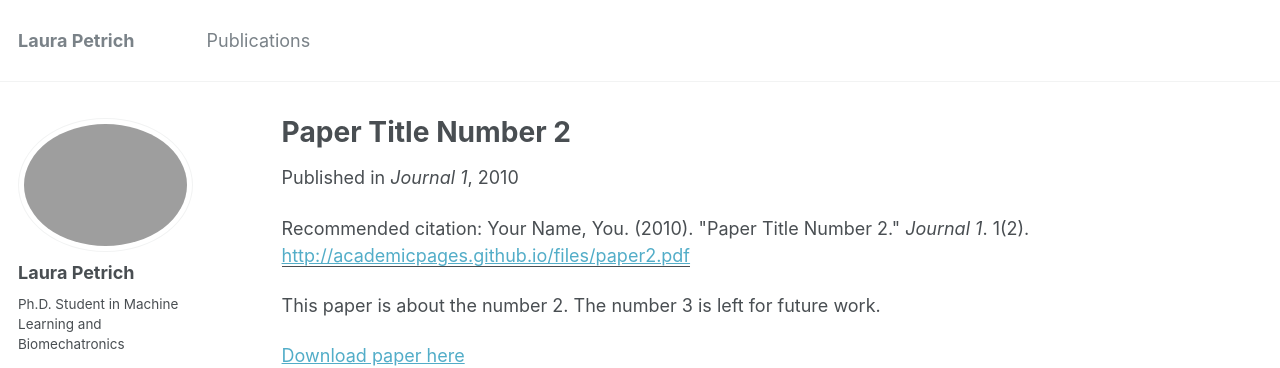
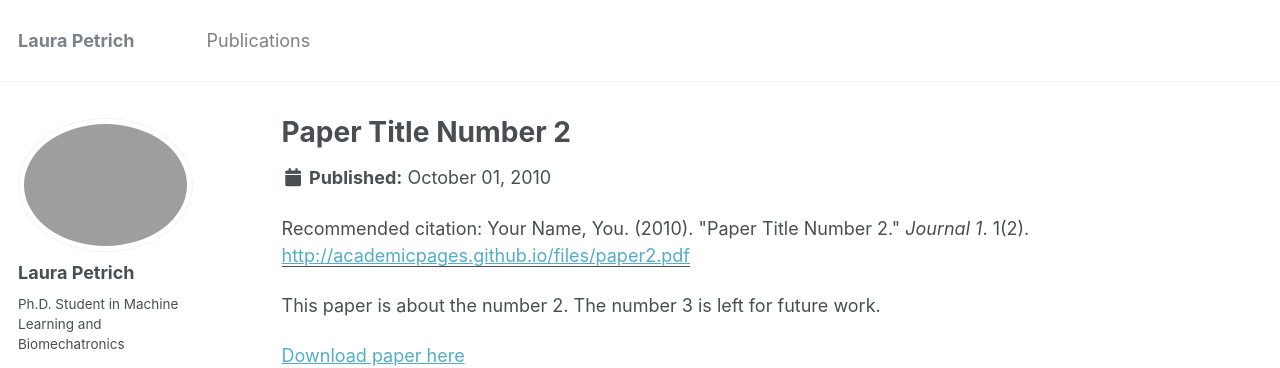
Before and after one commit to lpetrich/lpetrich.github.io, a Jekyll site: the page built from _publications/2010-10-01-paper-title-number-2.md, in a window 1280 px wide. Shown: the top 368 px of the page. Built offline with Jekyll 4.4.1, drawn with Linux system fonts in a browser that asks for light colours.

Commit message:
format single to remove published in

```diff
--- a/_layouts/single.html
+++ b/_layouts/single.html
@@ -37,7 +37,8 @@ layout: default
         {% if page.collection == 'teaching' %}
           <p> {{ page.type }}, <i>{{ page.venue }}</i>, {{ page.date | default: "1900-01-01" | date: "%Y" }} </p>
         {% elsif page.venue and page.date %}
-          <p>Published in <i>{{ page.venue }}</i>, {{ page.date | default: "1900-01-01" | date: "%Y" }} </p>
+          <!-- <p>Published in <i>{{ page.venue }}</i>, {{ page.date | default: "1900-01-01" | date: "%Y" }} </p> -->
+          <p class="page__date"><strong><i class="fa fa-fw fa-calendar" aria-hidden="true"></i> {{ site.data.ui-text[site.locale].date_label | default: "Published:" }}</strong> <time datetime="{{ page.date | date_to_xmlschema }}">{{ page.date | default: "1900-01-01" | date: "%B %d, %Y" }}</time></p>
         {% elsif page.date %}
           <p class="page__date"><strong><i class="fa fa-fw fa-calendar" aria-hidden="true"></i> {{ site.data.ui-text[site.locale].date_label | default: "Published:" }}</strong> <time datetime="{{ page.date | date_to_xmlschema }}">{{ page.date | default: "1900-01-01" | date: "%B %d, %Y" }}</time></p>
         {% endif %}
```
